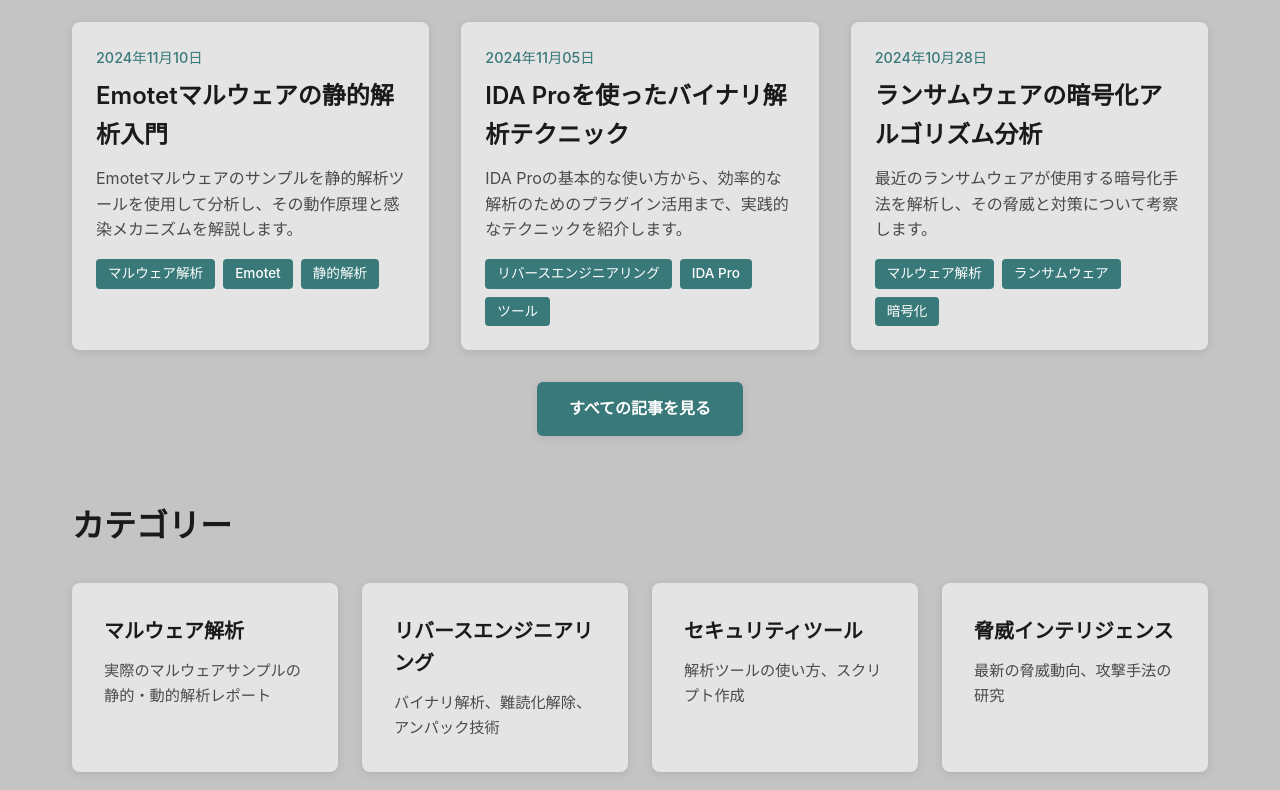
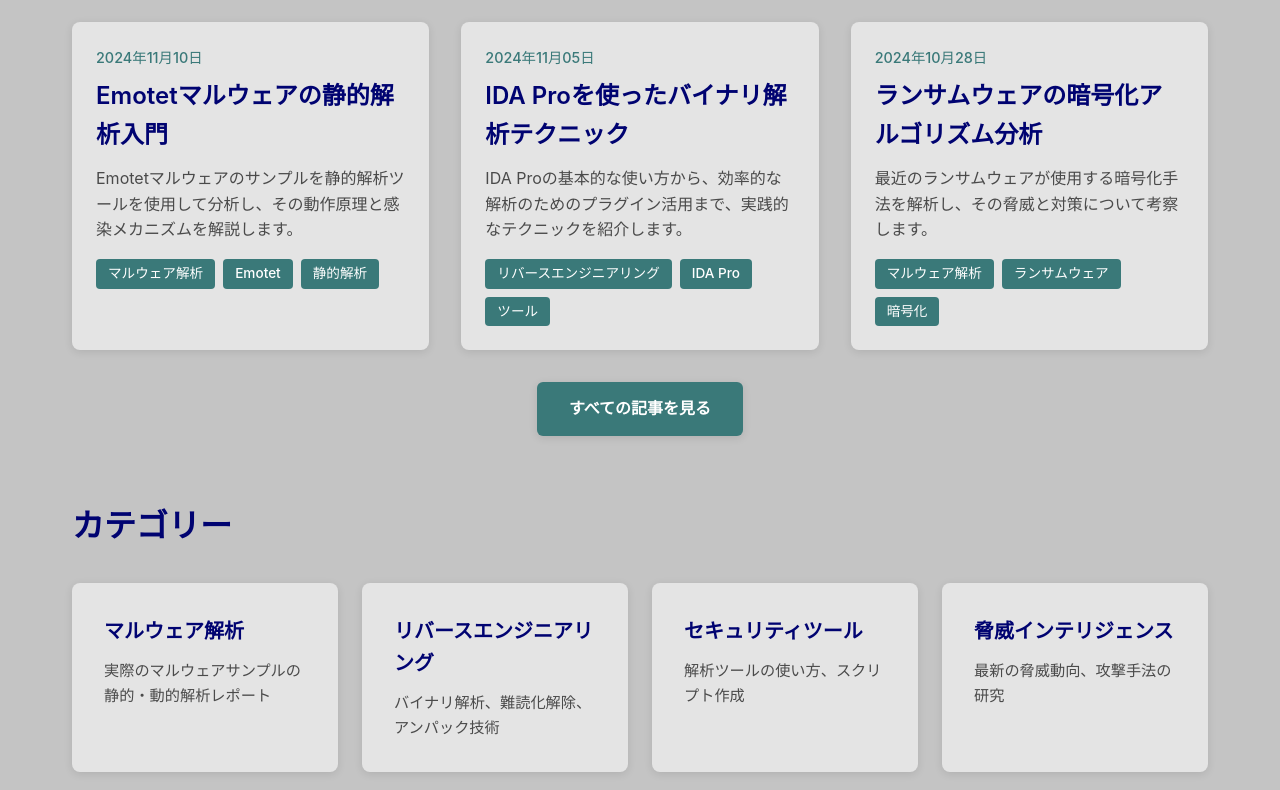
Before and after one commit to Nis6174/Nis6174.github.io, a plain HTML site: page index.html in a window 1280 px wide. Shown: the part 528-1318 px from the top of the page. Drawn offline with Linux system fonts and the light colour scheme.

Commit message:
Update style.css

```diff
--- a/assets/css/style.css
+++ b/assets/css/style.css
@@ -6,7 +6,7 @@
 }
 
 :root {
-    --color-primary: #00037I;
+    --color-primary: #000371;
     --color-bg-main: #C4C4C4;
     --color-button: #E4E4E4;
     --color-sub-bg: #3A7979;
```
